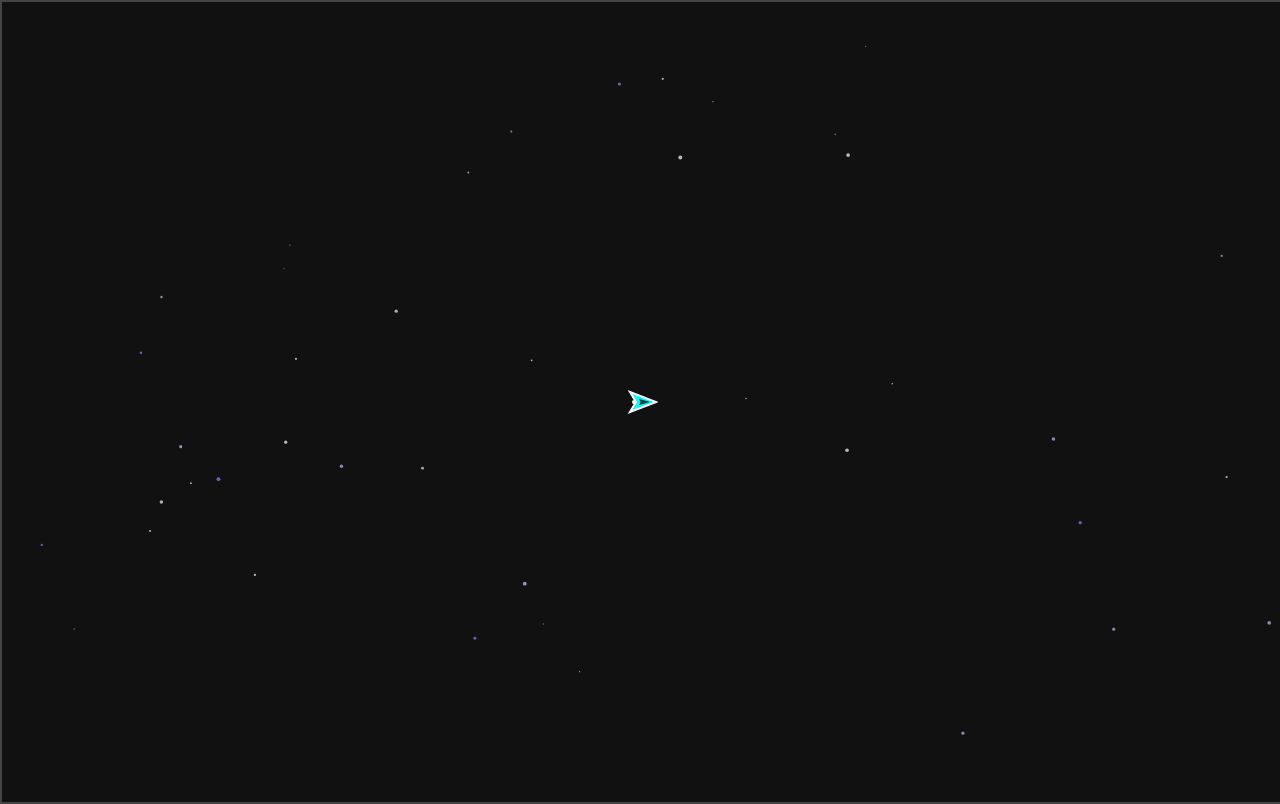
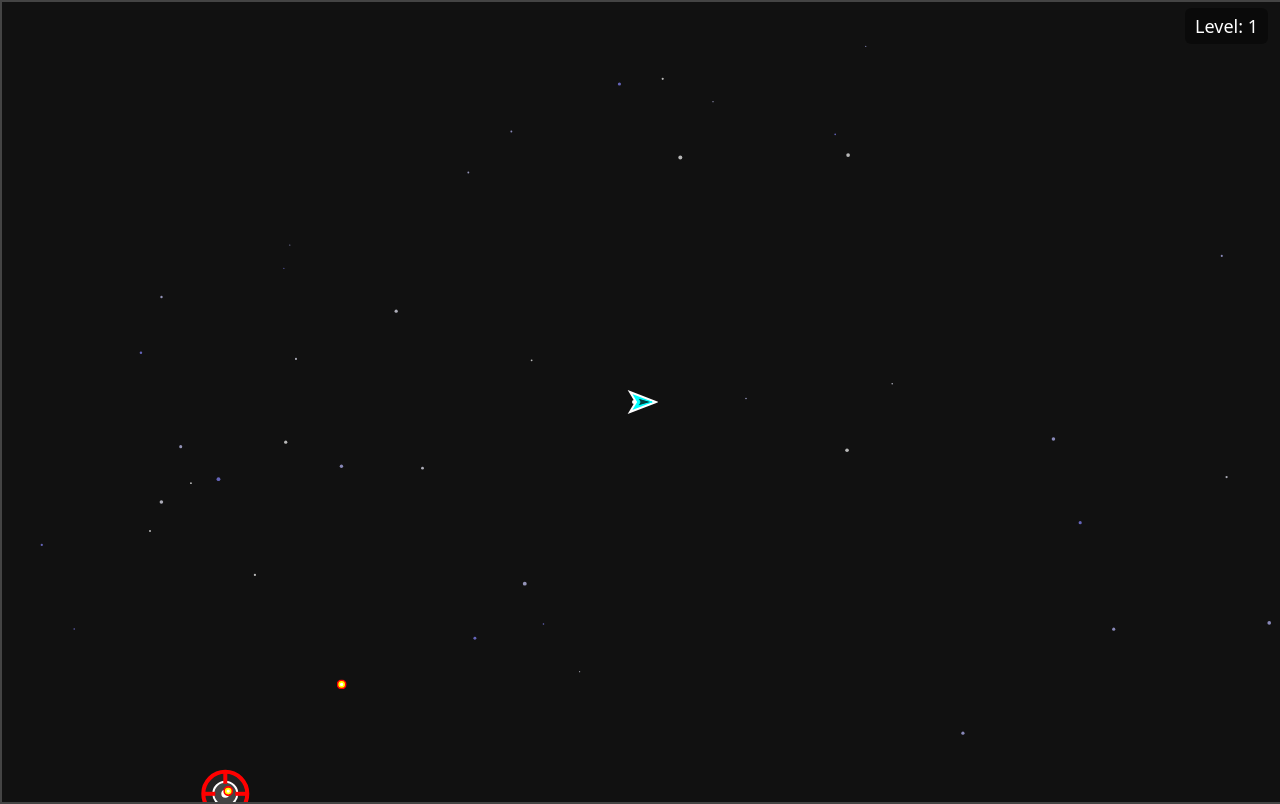
Before and after one commit to dahln/space, a plain HTML site: page game/index.html in a window 1280 px wide. Drawn offline with Linux system fonts and the light colour scheme.

Commit message:
Respawn edits

```diff
--- a/game/game.js
+++ b/game/game.js
@@ -43,36 +43,72 @@ let keys = {
 
 // Plasma balls
 let plasma = [];
-const plasmaSpeed = 8;
+let plasmaSpeed = 8;
 const plasmaRadius = 4;
 // Load SVG for plasma bolt
 const plasmaImg = new Image();
 plasmaImg.src = 'plasma.svg';
 
-// Hostile stations
-function randomStationPos() {
-    // Place station randomly within a 2000x2000 area centered on the ship
-    const range = 1000;
-    return {
-        x: ship.x + (Math.random() - 0.5) * 2 * range,
-        y: ship.y + (Math.random() - 0.5) * 2 * range,
-        cooldown: 0,
-        speed: 1.5
-    };
-}
-let stations = [randomStationPos()];
-
-// Load SVG station image
+// Load SVG station image and station-related constants (moved up so functions that run at load can use them)
 const stationImg = new Image();
 stationImg.src = 'station.svg';
 const stationRadius = 30;
 const stationFireRate = 60; // frames
 let stationShots = [];
-const stationShotSpeed = 5;
+let stationShotSpeed = 5;
 const stationShotRadius = 5;
 // Load SVG for station shot
 const stationShotImg = new Image();
 stationShotImg.src = 'station-shot.svg';
+
+// Hostile stations
+// Level
+let level = 1;
+function updateLevelDisplay() {
+    const el = document.getElementById('levelDisplay');
+    if (el) el.textContent = `Level: ${level}`;
+}
+
+// Base values that are adjusted by level
+let globalStationBaseSpeed = 1.5;
+
+function applyLevelScaling() {
+    // Stations get noticeably faster each level
+    globalStationBaseSpeed = 1.2 + (level - 1) * 0.25;
+    // Station shots get faster with level
+    stationShotSpeed = 4 + (level - 1) * 0.5;
+    // Player plasma scales with level (so player firepower keeps pace)
+    plasmaSpeed = 7 + (level - 1) * 0.6;
+    // Ship handling slightly improves with level (small bump)
+    ship.thrust = 0.12 + (level - 1) * 0.015;
+    ship.maxSpeed = 6 + (level - 1) * 0.25;
+    // Update existing stations to match the new level scaling
+    for (let s of stations) {
+        s.speed = globalStationBaseSpeed + Math.random() * 0.5;
+        s.fireRate = Math.max(20, stationFireRate - Math.floor((level - 1) * 3));
+    }
+}
+
+function randomStationPos() {
+    // Place station randomly within a 2000x2000 area centered on the ship
+    const range = 1000;
+    let speed = globalStationBaseSpeed + Math.random() * 0.5;
+    // initial random direction
+    let ang = Math.random() * Math.PI * 2;
+    return {
+        x: ship.x + (Math.random() - 0.5) * 2 * range,
+        y: ship.y + (Math.random() - 0.5) * 2 * range,
+        cooldown: 0,
+        // base speed scales with level; add a small random variance
+        speed: speed,
+        // per-station velocity (used for wandering when player is dead)
+        vx: Math.cos(ang) * speed * 0.6,
+        vy: Math.sin(ang) * speed * 0.6,
+        // Fire rate decreases (faster firing) with level, clamped
+        fireRate: Math.max(20, stationFireRate - Math.floor((level - 1) * 3))
+    };
+}
+let stations = [randomStationPos()];
 
 // Load SVG explosion image
 const explosionImg = new Image();
@@ -241,17 +277,34 @@ function updatePlasma() {
 
 function updateStations() {
     for (let station of stations) {
-        // Move station toward player
+        // compute vector to player (safe even if player dead)
         let dx = ship.x - station.x;
         let dy = ship.y - station.y;
         let dist = Math.sqrt(dx * dx + dy * dy);
-        if (dist > 1) {
-            station.x += (dx / dist) * station.speed;
-            station.y += (dy / dist) * station.speed;
+
+        if (!shipDestroyed) {
+            // Move station toward player
+            if (dist > 1) {
+                let nx = (dx / dist) * station.speed;
+                let ny = (dy / dist) * station.speed;
+                station.x += nx;
+                station.y += ny;
+                // update velocity so sudden player death will preserve movement direction
+                station.vx = nx;
+                station.vy = ny;
+            }
+        } else {
+            // Player dead -> stations wander in their own velocity
+            station.x += station.vx !== undefined ? station.vx : 0;
+            station.y += station.vy !== undefined ? station.vy : 0;
         }
+
         station.cooldown--;
-        // Fire at player
-        if (station.cooldown <= 0) {
+        // Fire at player only if player is alive and visible on screen
+        let shipScreenX = ship.x - camera.x;
+        let shipScreenY = ship.y - camera.y;
+        let shipVisible = shipScreenX >= -50 && shipScreenX <= canvas.width + 50 && shipScreenY >= -50 && shipScreenY <= canvas.height + 50;
+        if (!shipDestroyed && shipVisible && station.cooldown <= 0) {
             let angle = Math.atan2(dy, dx);
             stationShots.push({
                 x: station.x,
@@ -259,7 +312,7 @@ function updateStations() {
                 vx: Math.cos(angle) * stationShotSpeed,
                 vy: Math.sin(angle) * stationShotSpeed
             });
-            station.cooldown = stationFireRate;
+            station.cooldown = station.fireRate !== undefined ? station.fireRate : stationFireRate;
         }
     }
 }
@@ -292,15 +345,17 @@ function checkCollisions() {
                     alpha: 1.0,
                     frame: 0
                 });
-                // Spawn a new station with increased speed and fire rate
-                let newSpeed = stations[j].speed ? stations[j].speed + 0.5 : 2.0;
-                let newFireRate = stations[j].fireRate ? Math.max(20, stations[j].fireRate - 5) : Math.max(20, stationFireRate - 5);
+                // Spawn a new station using current level-based scaling
                 let newStation = randomStationPos();
-                newStation.speed = newSpeed;
-                newStation.fireRate = newFireRate;
+                newStation.speed = globalStationBaseSpeed + 0.3 + Math.random() * 0.5;
+                newStation.fireRate = Math.max(12, stationFireRate - Math.floor((level - 1) * 4));
                 stations.push(newStation);
                 stations.splice(j, 1);
                 plasma.splice(i, 1);
+                // level up
+                level++;
+                applyLevelScaling();
+                updateLevelDisplay();
                 break;
             }
         }
@@ -323,6 +378,17 @@ function checkCollisions() {
                     frame: 0
                 });
                 stationShots.splice(i, 1);
+                // level down
+                level = Math.max(1, level - 1);
+                applyLevelScaling();
+                updateLevelDisplay();
+                // Give all stations a random velocity so they wander in different directions while the player is dead
+                for (let s of stations) {
+                    let a = Math.random() * Math.PI * 2;
+                    let spd = s.speed || globalStationBaseSpeed;
+                    s.vx = Math.cos(a) * spd * (0.8 + Math.random() * 0.6);
+                    s.vy = Math.sin(a) * spd * (0.8 + Math.random() * 0.6);
+                }
                 break;
             }
         }
@@ -375,4 +441,7 @@ function gameLoop() {
     }
     requestAnimationFrame(gameLoop);
 }
-gameLoop();
+    // Initialize scaling for the starting level and update HUD
+    applyLevelScaling();
+    updateLevelDisplay();
+    gameLoop();
--- a/game/index.html
+++ b/game/index.html
@@ -7,6 +7,9 @@
     <link rel="stylesheet" href="style.css">
 </head>
 <body>
+    <div id="hud">
+        <div id="levelDisplay">Level: 1</div>
+    </div>
     <canvas id="gameCanvas"></canvas>
     <script src="game.js"></script>
 </body>
--- a/game/style.css
+++ b/game/style.css
@@ -15,3 +15,6 @@ body {
     background: #111;
     border: 2px solid #444;
 }
+
+#hud { position: absolute; top: 8px; right: 12px; z-index: 20; }
+#levelDisplay { color: #fff; font-family: system-ui, sans-serif; font-size: 18px; background: rgba(0,0,0,0.4); padding: 6px 10px; border-radius: 6px; }
```
